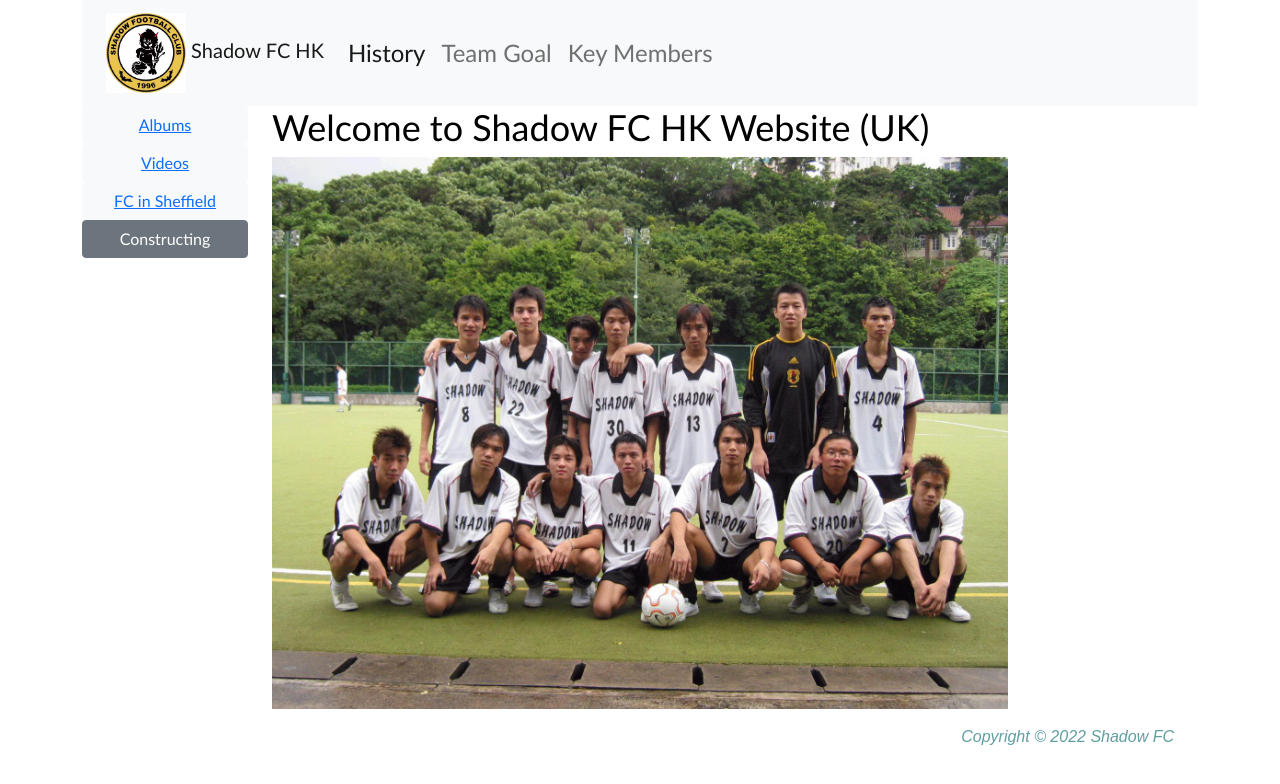
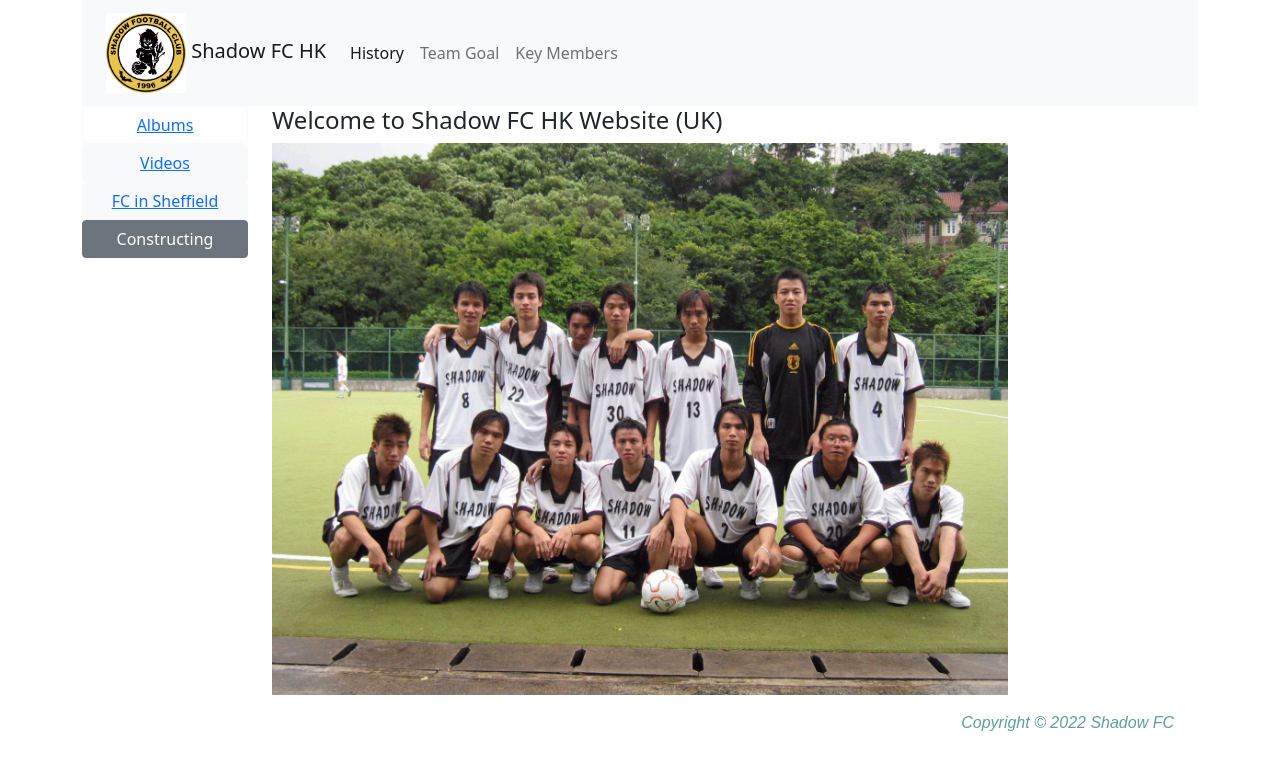
Before and after one commit to danlee0630/Week1project, a plain HTML site: page index.html in a window 1280 px wide. Drawn offline with nearby package versions, Linux system fonts and the light colour scheme.

Commit message:
css style check and final modified

```diff
--- a/index.html
+++ b/index.html
@@ -30,7 +30,7 @@
         <div class="row">
     <div class="col-sm-2">
       <ul class="list-group">
-        <li button type="button" class="btn btn-light"><a href="albums.html">Albums</li></a>
+        <li button type="button" class="btn btn-outline-light"><a href="albums.html">Albums</li></a>
         <li button type="button" class="btn btn-light"><a href="videos.html">Videos</li></a>
         <li button type="button" class="btn btn-light"><a href="fcinsheffield.html">FC in Sheffield</li></a>
         <li button type="button" class="btn btn-secondary">Constructing</li>
--- a/style.css
+++ b/style.css
@@ -1,32 +1,3 @@
-body
-{
-font-family:'Trebuchet MS', 'Lucida Sans Unicode', 'Lucida Grande', 'Lucida Sans', Arial, sans-serif;
-font-size: 14px;
-height: fit-content;
-width: page;
-}
-
-h1
-{
-color: black;
-text-align: left;
-font-size: 36px;
-}
-
-.container
-{
-font-size: 16px;
-}
-
-.col-sm-8
-{
-align-content: right;
-}
-
-.navbar-nav{
-	font-size: x-large;
-}
-
 footer
 {
 	text-align: right;
@@ -34,3 +5,8 @@ footer
 	font-style: italic;
 	color: cadetblue;
 }
+
+h1
+{
+	font-size:x-large;
+}
```
Also changed, not shown: videos.html (+3 -3 lines).
